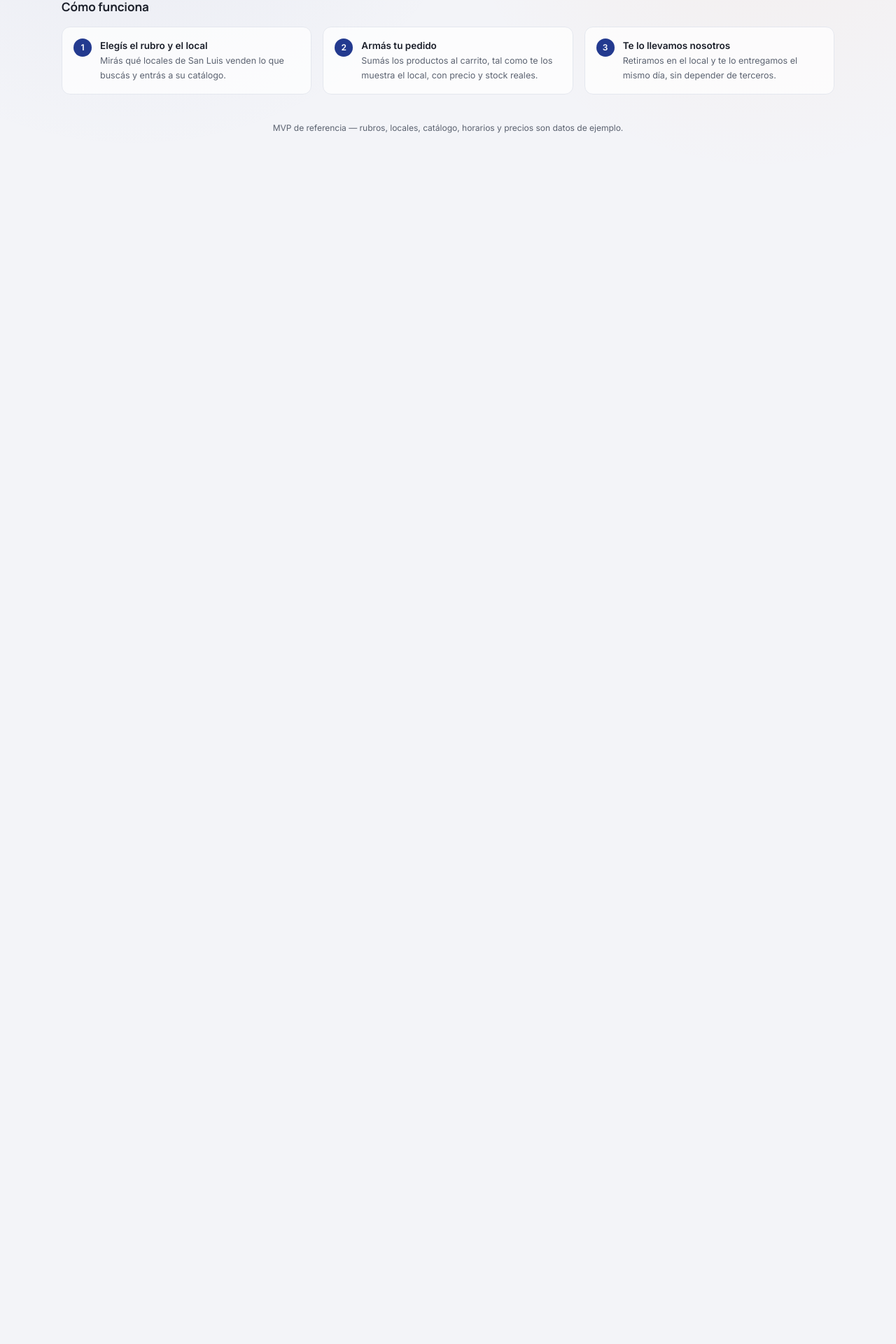
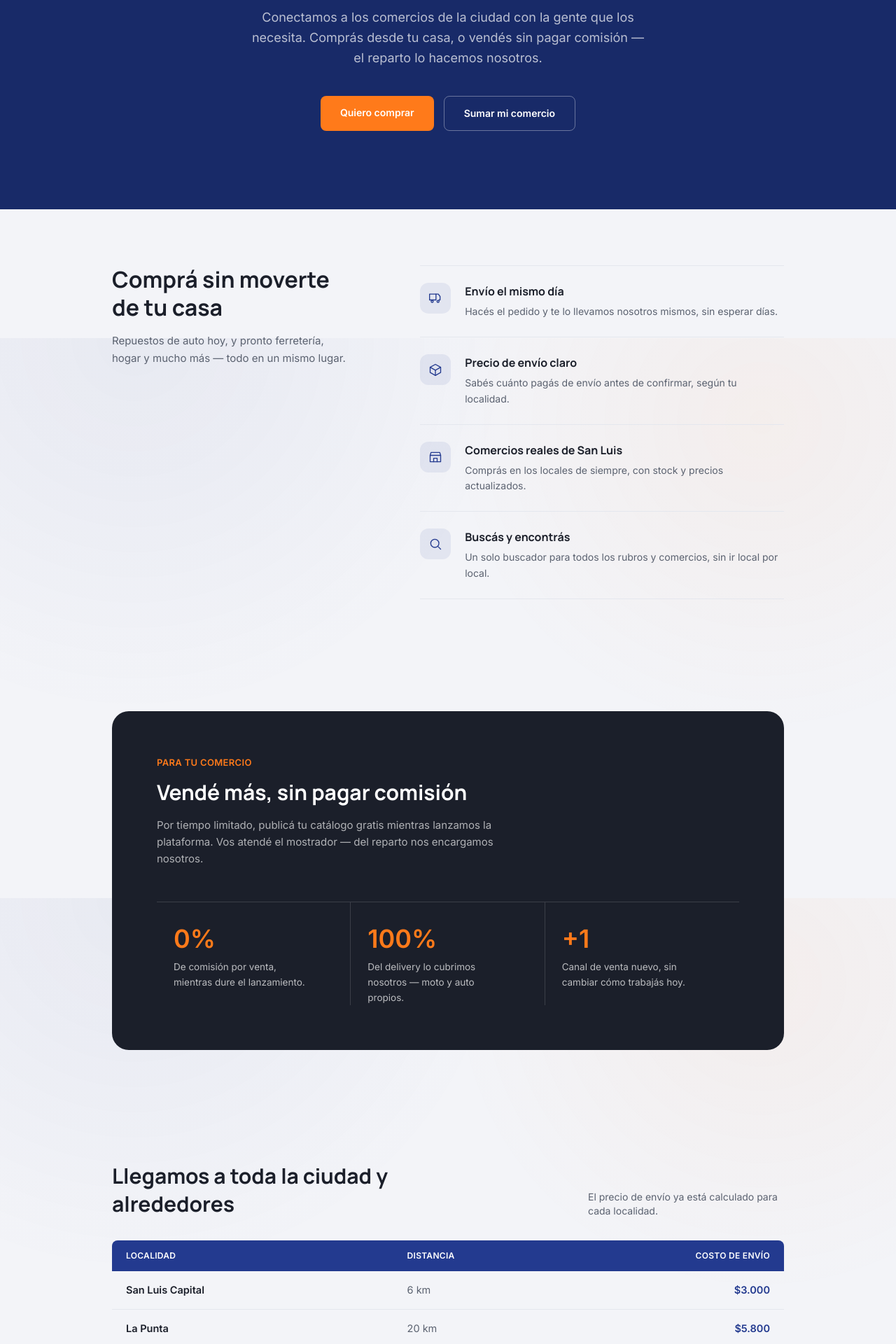
Before and after one commit to alejandroagustinperez-source/DeliverydeNegocios, a Next.js app: page / in a window 1280 px wide. Shown: the part 317-2237 px from the top of the page at 70% size. Before the commit the page ends 800 px from the top, so only its background shows below. Built offline with nearby package versions, Linux system fonts and the light colour scheme; no server answers; the database is empty.

Commit message:
Landing en la raiz, tienda movida a /tienda

```diff
--- a/app/page.tsx
+++ b/app/page.tsx
@@ -1,82 +1,207 @@
-import { getRubros, getComerciosPorRubro } from "@/lib/queries";
-import { RubroCard } from "@/components/RubroCard";
+import Link from "next/link";
 import { Icon } from "@/components/icons";
+import { zonas, calcularCostoEnvio } from "@/lib/data";
+import { buildWaMeLink } from "@/lib/whatsappLink";
 
-export default async function HomePage() {
-  const rubros = await getRubros();
-  const rubrosConCantidad = await Promise.all(
-    rubros.map(async (r) => ({
-      rubro: r,
-      cantidadLocales: r.disponible ? (await getComerciosPorRubro(r.id)).length : 0,
-    }))
-  );
+const beneficiosClientes = [
+  {
+    icon: "today" as const,
+    titulo: "Envío el mismo día",
+    texto: "Hacés el pedido y te lo llevamos nosotros mismos, sin esperar días.",
+  },
+  {
+    icon: "box" as const,
+    titulo: "Precio de envío claro",
+    texto: "Sabés cuánto pagás de envío antes de confirmar, según tu localidad.",
+  },
+  {
+    icon: "store" as const,
+    titulo: "Comercios reales de San Luis",
+    texto: "Comprás en los locales de siempre, con stock y precios actualizados.",
+  },
+  {
+    icon: "search" as const,
+    titulo: "Buscás y encontrás",
+    texto: "Un solo buscador para todos los rubros y comercios, sin ir local por local.",
+  },
+];
+
+const stats = [
+  { big: "0%", texto: "De comisión por venta, mientras dure el lanzamiento." },
+  { big: "100%", texto: "Del delivery lo cubrimos nosotros — moto y auto propios." },
+  { big: "+1", texto: "Canal de venta nuevo, sin cambiar cómo trabajás hoy." },
+];
+
+export default function HomePage() {
+  const contacto = process.env.NEXT_PUBLIC_WHATSAPP_CONTACTO;
+  const linkWhatsapp = contacto
+    ? buildWaMeLink(contacto, "Hola! Quiero sumar mi comercio a Chasqui.")
+    : "#sumate";
 
   return (
     <div>
-      <div className="max-w-6xl mx-auto px-6 pt-5">
-        <div className="relative overflow-hidden bg-gradient-to-br from-brand-blue to-brand-blue-dark rounded-2xl px-7 py-6 text-white flex justify-between items-center gap-5 flex-wrap">
-          <div className="relative z-10">
-            <h1 className="text-2xl font-extrabold mb-1">Todo lo que necesitás, cerca tuyo</h1>
-            <p className="text-[#c9d2f5] text-sm">
-              Elegí un rubro, mirá los locales de San Luis y recibí tu pedido en el día.
+      {/* Hero */}
+      <div className="bg-brand-blue-dark px-8 py-20 md:py-28">
+        <div className="max-w-3xl mx-auto text-center">
+          <h1 className="text-white font-extrabold text-3xl md:text-5xl leading-tight mb-6">
+            Todo San Luis, entregado <span className="text-accent">el mismo día</span>
+          </h1>
+          <p className="text-white/70 text-base md:text-lg leading-relaxed max-w-xl mx-auto mb-10">
+            Conectamos a los comercios de la ciudad con la gente que los necesita. Comprás
+            desde tu casa, o vendés sin pagar comisión — el reparto lo hacemos nosotros.
           </p>
+          <div className="flex gap-3.5 justify-center flex-wrap">
+            <Link
+              href="/tienda"
+              className="bg-accent hover:bg-accent-dark transition text-white font-bold px-7 py-3.5 rounded-lg text-sm"
+            >
+              Quiero comprar
+            </Link>
+            <a
+              href="#sumate"
+              className="border border-white/35 text-white font-bold px-7 py-3.5 rounded-lg text-sm"
+            >
+              Sumar mi comercio
+            </a>
           </div>
-          <div className="relative z-10 flex items-center gap-2 bg-accent/15 border border-accent/40 backdrop-blur-sm px-4 py-2.5 rounded-lg font-bold text-sm whitespace-nowrap">
-            <Icon name="today" className="w-4 h-4 text-accent" />
-            Delivery propio
-          </div>
-          <div className="absolute -right-10 -top-10 w-44 h-44 rounded-full bg-accent/20 blur-2xl" />
         </div>
       </div>
 
-      <section className="max-w-6xl mx-auto px-6 pt-7">
-        <div className="mb-4">
-          <h2 className="text-[17px] font-bold">Elegí un rubro</h2>
-          <p className="text-[13px] text-ink-soft mt-0.5">
-            Empezamos por autopartes — el resto de los rubros se van sumando de a poco.
+      <main className="max-w-5xl mx-auto">
+        {/* Clientes */}
+        <section className="px-8 py-16 md:py-20">
+          <div className="grid md:grid-cols-[0.85fr_1.15fr] gap-10 md:gap-14">
+            <div>
+              <h2 className="text-2xl md:text-[32px] leading-tight font-bold mb-4 max-w-[340px]">
+                Comprá sin moverte de tu casa
+              </h2>
+              <p className="text-ink-soft text-[15px] leading-relaxed max-w-[340px]">
+                Repuestos de auto hoy, y pronto ferretería, hogar y mucho más — todo en un
+                mismo lugar.
               </p>
             </div>
-        <div className="grid grid-cols-2 sm:grid-cols-3 md:grid-cols-4 lg:grid-cols-6 gap-4">
-          {rubrosConCantidad
-            .sort((a, b) => a.rubro.orden - b.rubro.orden)
-            .map(({ rubro, cantidadLocales }) => (
-              <RubroCard key={rubro.id} rubro={rubro} cantidadLocales={cantidadLocales} />
-            ))}
+            <div className="flex flex-col">
+              {beneficiosClientes.map((b, i) => (
+                <div
+                  key={b.titulo}
+                  className={`flex gap-5 py-6 border-t border-border ${
+                    i === beneficiosClientes.length - 1 ? "border-b" : ""
+                  }`}
+                >
+                  <div className="w-11 h-11 rounded-xl bg-brand-blue/8 flex items-center justify-center shrink-0">
+                    <Icon name={b.icon} className="w-5 h-5 text-brand-blue" />
                   </div>
-      </section>
-
-      <section className="max-w-6xl mx-auto px-6 pt-7 pb-10">
-        <h2 className="text-[17px] font-bold mb-4">Cómo funciona</h2>
-        <div className="grid md:grid-cols-3 gap-4">
-          {[
-            {
-              n: 1,
-              t: "Elegís el rubro y el local",
-              d: "Mirás qué locales de San Luis venden lo que buscás y entrás a su catálogo.",
-            },
-            {
-              n: 2,
-              t: "Armás tu pedido",
-              d: "Sumás los productos al carrito, tal como te los muestra el local, con precio y stock reales.",
-            },
-            {
-              n: 3,
-              t: "Te lo llevamos nosotros",
-              d: "Retiramos en el local y te lo entregamos el mismo día, sin depender de terceros.",
-            },
-          ].map((s) => (
-            <div key={s.n} className="bg-white/70 border border-border rounded-xl p-4 flex gap-3 items-start">
-              <span className="w-[26px] h-[26px] rounded-full bg-brand-blue text-white text-xs font-extrabold flex items-center justify-center shrink-0">
-                {s.n}
-              </span>
                   <div>
-                <h4 className="text-[13.5px] font-bold mb-0.5">{s.t}</h4>
-                <p className="text-[12.5px] text-ink-soft leading-relaxed">{s.d}</p>
+                    <h3 className="font-bold text-base mb-1.5">{b.titulo}</h3>
+                    <p className="text-ink-soft text-sm leading-relaxed">{b.texto}</p>
                   </div>
                 </div>
               ))}
             </div>
+          </div>
         </section>
+
+        {/* Comercios */}
+        <section className="px-8 py-16 md:py-20" id="sumate">
+          <div className="bg-ink rounded-3xl p-8 md:p-16 text-white">
+            <div className="max-w-lg mb-12">
+              <p className="text-accent font-bold text-[13px] uppercase tracking-wide mb-3.5">
+                Para tu comercio
+              </p>
+              <h2 className="text-white text-2xl md:text-[30px] leading-tight font-bold mb-4">
+                Vendé más, sin pagar comisión
+              </h2>
+              <p className="text-white/65 text-[15px] leading-relaxed">
+                Por tiempo limitado, publicá tu catálogo gratis mientras lanzamos la
+                plataforma. Vos atendé el mostrador — del reparto nos encargamos nosotros.
+              </p>
+            </div>
+            <div className="grid md:grid-cols-3 border-t border-white/14">
+              {stats.map((s, i) => (
+                <div
+                  key={s.big}
+                  className={`pt-8 px-2 md:px-6 ${
+                    i < stats.length - 1 ? "md:border-r border-white/14" : ""
+                  } ${i > 0 ? "border-t md:border-t-0 border-white/14" : ""}`}
+                >
+                  <div className="font-extrabold text-4xl text-accent mb-2.5">{s.big}</div>
+                  <p className="text-white/70 text-[13.5px] leading-relaxed max-w-[200px]">
+                    {s.texto}
+                  </p>
+                </div>
+              ))}
+            </div>
+          </div>
+        </section>
+
+        {/* Zonas */}
+        <section className="px-8 py-16 md:py-20">
+          <div className="flex justify-between items-end gap-5 flex-wrap mb-8">
+            <h2 className="text-2xl md:text-[30px] font-bold max-w-[420px]">
+              Llegamos a toda la ciudad y alrededores
+            </h2>
+            <p className="text-ink-soft text-sm max-w-[280px]">
+              El precio de envío ya está calculado para cada localidad.
+            </p>
+          </div>
+          <div className="overflow-x-auto">
+            <table className="w-full border-collapse text-[14.5px] min-w-[480px]">
+              <thead>
+                <tr>
+                  <th className="bg-brand-blue text-white text-left px-5 py-3.5 font-bold text-xs uppercase tracking-wide rounded-tl-lg">
+                    Localidad
+                  </th>
+                  <th className="bg-brand-blue text-white text-left px-5 py-3.5 font-bold text-xs uppercase tracking-wide">
+                    Distancia
+                  </th>
+                  <th className="bg-brand-blue text-white text-right px-5 py-3.5 font-bold text-xs uppercase tracking-wide rounded-tr-lg">
+                    Costo de envío
+                  </th>
+                </tr>
+              </thead>
+              <tbody>
+                {zonas.map((z, i) => (
+                  <tr key={z.id} className={i % 2 === 1 ? "bg-bg" : ""}>
+                    <td className="px-5 py-4 border-b border-border font-bold">{z.nombre}</td>
+                    <td className="px-5 py-4 border-b border-border text-ink-soft">
+                      {z.kmReferencia} km
+                    </td>
+                    <td className="px-5 py-4 border-b border-border text-right font-extrabold text-brand-blue">
+                      ${calcularCostoEnvio(z.kmReferencia).toLocaleString("es-AR")}
+                    </td>
+                  </tr>
+                ))}
+              </tbody>
+            </table>
+          </div>
+        </section>
+      </main>
+
+      {/* CTA final */}
+      <div className="bg-gradient-to-br from-brand-blue to-brand-blue-dark px-8 py-16 md:py-20 text-center">
+        <h2 className="text-white text-2xl md:text-[28px] font-bold mb-3.5">
+          ¿Listo para empezar?
+        </h2>
+        <p className="text-white/72 text-[15px] mb-8">
+          Comprá ahora mismo, o contanos sobre tu comercio.
+        </p>
+        <div className="flex gap-3.5 justify-center flex-wrap">
+          <Link
+            href="/tienda"
+            className="bg-accent hover:bg-accent-dark transition text-white font-bold px-7 py-3.5 rounded-lg text-sm"
+          >
+            Ir a comprar
+          </Link>
+          <a
+            href={linkWhatsapp}
+            target="_blank"
+            rel="noopener noreferrer"
+            className="border border-white/35 text-white font-bold px-7 py-3.5 rounded-lg text-sm"
+          >
+            Hablar por WhatsApp
+          </a>
+        </div>
+      </div>
     </div>
   );
 }
--- /dev/null
+++ b/app/tienda/page.tsx
@@ -0,0 +1,82 @@
+import { getRubros, getComerciosPorRubro } from "@/lib/queries";
+import { RubroCard } from "@/components/RubroCard";
+import { Icon } from "@/components/icons";
+
+export default async function TiendaPage() {
+  const rubros = await getRubros();
+  const rubrosConCantidad = await Promise.all(
+    rubros.map(async (r) => ({
+      rubro: r,
+      cantidadLocales: r.disponible ? (await getComerciosPorRubro(r.id)).length : 0,
+    }))
+  );
+
+  return (
+    <div>
+      <div className="max-w-6xl mx-auto px-6 pt-5">
+        <div className="relative overflow-hidden bg-gradient-to-br from-brand-blue to-brand-blue-dark rounded-2xl px-7 py-6 text-white flex justify-between items-center gap-5 flex-wrap">
+          <div className="relative z-10">
+            <h1 className="text-2xl font-extrabold mb-1">Todo lo que necesitás, cerca tuyo</h1>
+            <p className="text-[#c9d2f5] text-sm">
+              Elegí un rubro, mirá los locales de San Luis y recibí tu pedido en el día.
+            </p>
+          </div>
+          <div className="relative z-10 flex items-center gap-2 bg-accent/15 border border-accent/40 backdrop-blur-sm px-4 py-2.5 rounded-lg font-bold text-sm whitespace-nowrap">
+            <Icon name="today" className="w-4 h-4 text-accent" />
+            Delivery propio
+          </div>
+          <div className="absolute -right-10 -top-10 w-44 h-44 rounded-full bg-accent/20 blur-2xl" />
+        </div>
+      </div>
+
+      <section className="max-w-6xl mx-auto px-6 pt-7">
+        <div className="mb-4">
+          <h2 className="text-[17px] font-bold">Elegí un rubro</h2>
+          <p className="text-[13px] text-ink-soft mt-0.5">
+            Empezamos por autopartes — el resto de los rubros se van sumando de a poco.
+          </p>
+        </div>
+        <div className="grid grid-cols-2 sm:grid-cols-3 md:grid-cols-4 lg:grid-cols-6 gap-4">
+          {rubrosConCantidad
+            .sort((a, b) => a.rubro.orden - b.rubro.orden)
+            .map(({ rubro, cantidadLocales }) => (
+              <RubroCard key={rubro.id} rubro={rubro} cantidadLocales={cantidadLocales} />
+            ))}
+        </div>
+      </section>
+
+      <section className="max-w-6xl mx-auto px-6 pt-7 pb-10">
+        <h2 className="text-[17px] font-bold mb-4">Cómo funciona</h2>
+        <div className="grid md:grid-cols-3 gap-4">
+          {[
+            {
+              n: 1,
+              t: "Elegís el rubro y el local",
+              d: "Mirás qué locales de San Luis venden lo que buscás y entrás a su catálogo.",
+            },
+            {
+              n: 2,
+              t: "Armás tu pedido",
+              d: "Sumás los productos al carrito, tal como te los muestra el local, con precio y stock reales.",
+            },
+            {
+              n: 3,
+              t: "Te lo llevamos nosotros",
+              d: "Retiramos en el local y te lo entregamos el mismo día, sin depender de terceros.",
+            },
+          ].map((s) => (
+            <div key={s.n} className="bg-white/70 border border-border rounded-xl p-4 flex gap-3 items-start">
+              <span className="w-[26px] h-[26px] rounded-full bg-brand-blue text-white text-xs font-extrabold flex items-center justify-center shrink-0">
+                {s.n}
+              </span>
+              <div>
+                <h4 className="text-[13.5px] font-bold mb-0.5">{s.t}</h4>
+                <p className="text-[12.5px] text-ink-soft leading-relaxed">{s.d}</p>
+              </div>
+            </div>
+          ))}
+        </div>
+      </section>
+    </div>
+  );
+}
--- a/components/Breadcrumb.tsx
+++ b/components/Breadcrumb.tsx
@@ -8,7 +8,7 @@ export function Breadcrumb({
 }) {
   return (
     <div className="max-w-6xl mx-auto px-6 pt-3.5 flex items-center gap-1.5 text-[13px] text-ink-soft">
-      <Link href="/" className="hover:text-brand-blue hover:underline">
+      <Link href="/tienda" className="hover:text-brand-blue hover:underline">
         Inicio
       </Link>
       {items.map((item, i) => (
```
Lines whose indentation alone changed are shown as unchanged.
